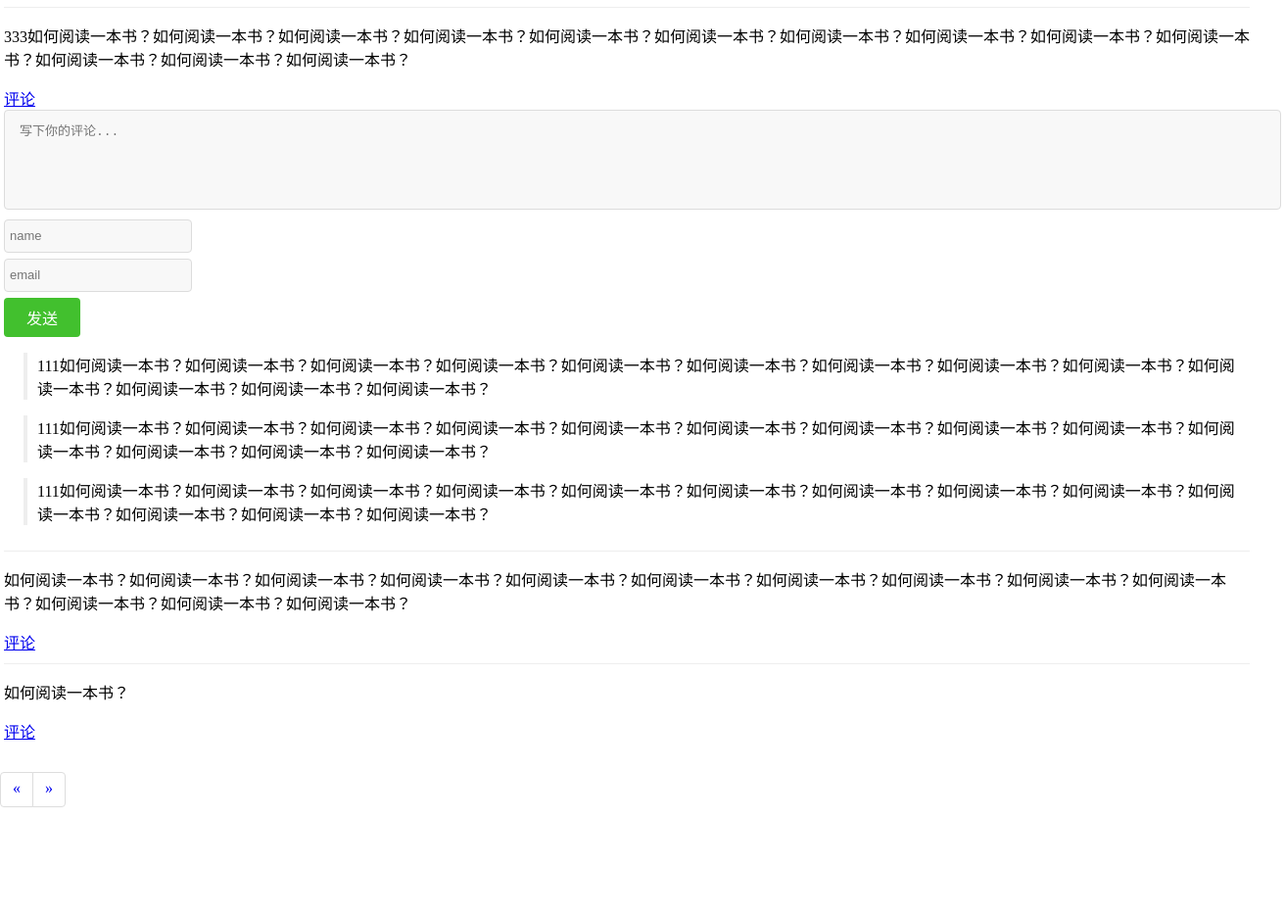
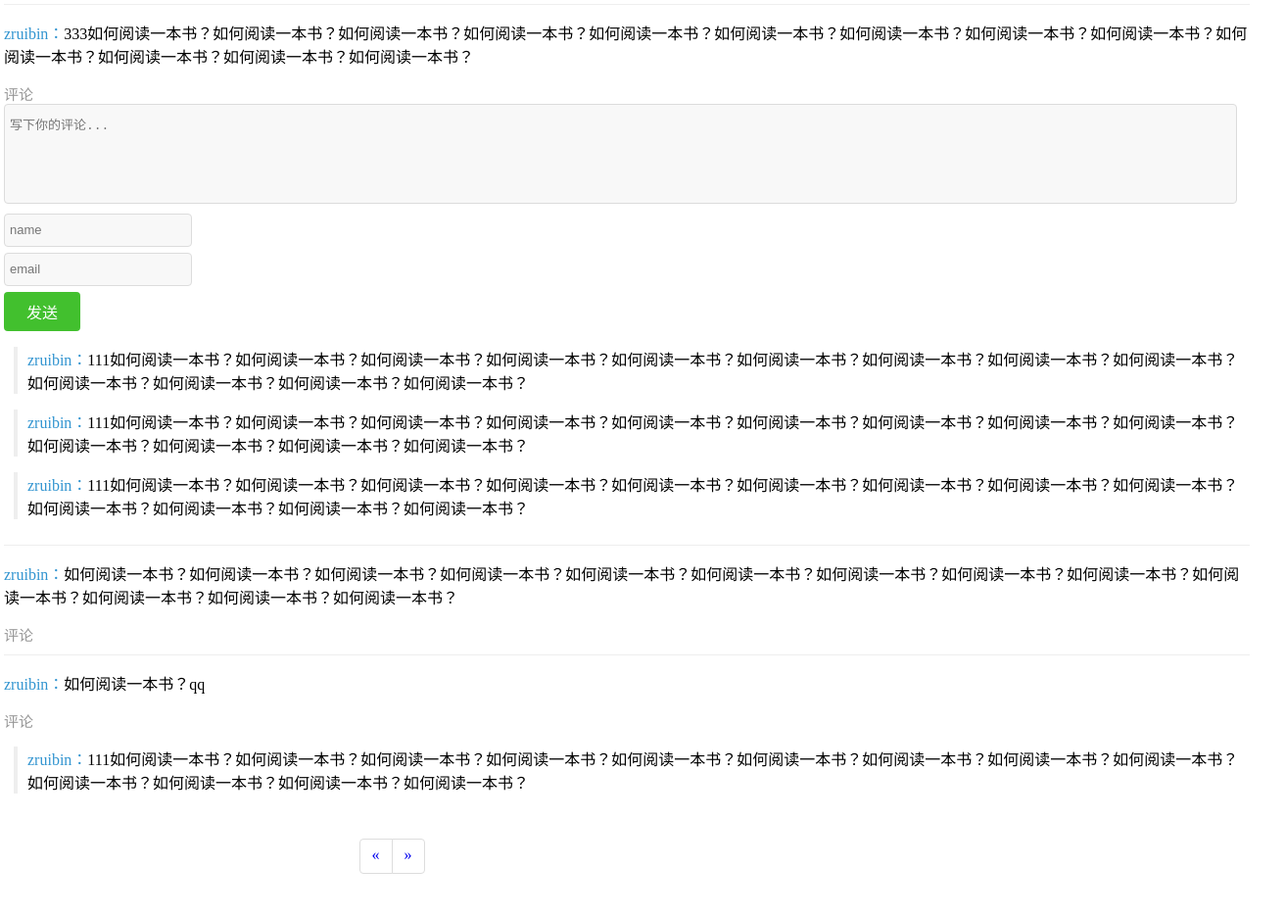
Before and after one commit to zruibin/zruibin.cn_Comment, a plain HTML site: page index.html in a window 1280 px wide. Shown: the part 676-1611 px from the top of the page at 98% size, 1312 px wide, since content can reach past the window. Before the commit the page ends 1560 px from the top, so only its background shows below. Drawn offline with Linux system fonts and the light colour scheme.

Commit message:
完成评论UI

```diff
--- a/comment.css
+++ b/comment.css
@@ -13,8 +13,8 @@ body {
 
 #commentBox textarea {
     /*border: 1px solid #F3F3F3;*/
-    padding: 10px 15px;
-    width: 100%;
+    padding: 10px 5px;
+    width: 98%;
     height: 80px;
     font-size: 13px;
     border: 1px solid #dcdcdc;
@@ -73,10 +73,26 @@ body {
     border-top: 1px solid #eee;
 }
 
+#comment article span {
+    color: #3194d0;
+}
+
+#comment article a {
+    color: #969696;
+    vertical-align: middle;
+    font-size: 15px;
+    text-decoration:none;
+}
+
+#comment article a:hover{
+    color: #333;
+    text-decoration:none;
+}
+
 .comment_reply {
     border-left: 4px solid #eee;
     padding-left: 10px;
-    margin-left: 20px;
+    margin-left: 10px;
     margin-top: 0px;
     margin-bottom: 0px;
     padding-top: 0px;
@@ -93,6 +109,7 @@ body {
     min-width:50px;
     max-width:800px;
     font-size: 16px;
+    text-align: center;
 }
 
 .comment_pagelist>ul {
--- a/index.html
+++ b/index.html
@@ -34,7 +34,7 @@
 
     <article>
         <hr>
-        <p>如何阅读一本书？如何阅读一本书？如何阅读一本书？如何阅读一本书？如何阅读一本书？如何阅读一本书？如何阅读一本书？如何阅读一本书？如何阅读一本书？如何阅读一本书？如何阅读一本书？如何阅读一本书？如何阅读一本书？</p>
+        <p><span>zruibin：</span>如何阅读一本书？如何阅读一本书？如何阅读一本书？如何阅读一本书？如何阅读一本书？如何阅读一本书？如何阅读一本书？如何阅读一本书？如何阅读一本书？如何阅读一本书？如何阅读一本书？如何阅读一本书？如何阅读一本书？</p>
         <a class="more" href="#">评论</a>
 
         <div id="commentBox">
@@ -51,7 +51,7 @@
 
     <article>
         <hr>
-        <p>333如何阅读一本书？如何阅读一本书？如何阅读一本书？如何阅读一本书？如何阅读一本书？如何阅读一本书？如何阅读一本书？如何阅读一本书？如何阅读一本书？如何阅读一本书？如何阅读一本书？如何阅读一本书？如何阅读一本书？</p>
+        <p><span>zruibin：</span>333如何阅读一本书？如何阅读一本书？如何阅读一本书？如何阅读一本书？如何阅读一本书？如何阅读一本书？如何阅读一本书？如何阅读一本书？如何阅读一本书？如何阅读一本书？如何阅读一本书？如何阅读一本书？如何阅读一本书？</p>
         <a class="more" href="#">评论</a>
         <div id="commentBox">
             <textarea rows="6" type="text" placeholder="写下你的评论..."></textarea>
@@ -64,26 +64,29 @@
             <div><button class="btn btn-send">发送</button></div>
         </div>
         <div class="comment_reply">
-            <p>111如何阅读一本书？如何阅读一本书？如何阅读一本书？如何阅读一本书？如何阅读一本书？如何阅读一本书？如何阅读一本书？如何阅读一本书？如何阅读一本书？如何阅读一本书？如何阅读一本书？如何阅读一本书？如何阅读一本书？</p>
+            <p><span>zruibin：</span>111如何阅读一本书？如何阅读一本书？如何阅读一本书？如何阅读一本书？如何阅读一本书？如何阅读一本书？如何阅读一本书？如何阅读一本书？如何阅读一本书？如何阅读一本书？如何阅读一本书？如何阅读一本书？如何阅读一本书？</p>
         </div>
         <div class="comment_reply">
-            <p>111如何阅读一本书？如何阅读一本书？如何阅读一本书？如何阅读一本书？如何阅读一本书？如何阅读一本书？如何阅读一本书？如何阅读一本书？如何阅读一本书？如何阅读一本书？如何阅读一本书？如何阅读一本书？如何阅读一本书？</p>
+            <p><span>zruibin：</span>111如何阅读一本书？如何阅读一本书？如何阅读一本书？如何阅读一本书？如何阅读一本书？如何阅读一本书？如何阅读一本书？如何阅读一本书？如何阅读一本书？如何阅读一本书？如何阅读一本书？如何阅读一本书？如何阅读一本书？</p>
         </div>
         <div class="comment_reply">
-            <p>111如何阅读一本书？如何阅读一本书？如何阅读一本书？如何阅读一本书？如何阅读一本书？如何阅读一本书？如何阅读一本书？如何阅读一本书？如何阅读一本书？如何阅读一本书？如何阅读一本书？如何阅读一本书？如何阅读一本书？</p>
+            <p><span>zruibin：</span>111如何阅读一本书？如何阅读一本书？如何阅读一本书？如何阅读一本书？如何阅读一本书？如何阅读一本书？如何阅读一本书？如何阅读一本书？如何阅读一本书？如何阅读一本书？如何阅读一本书？如何阅读一本书？如何阅读一本书？</p>
         </div>
     </article>
 
     <article>
         <hr>
-        <p>如何阅读一本书？如何阅读一本书？如何阅读一本书？如何阅读一本书？如何阅读一本书？如何阅读一本书？如何阅读一本书？如何阅读一本书？如何阅读一本书？如何阅读一本书？如何阅读一本书？如何阅读一本书？如何阅读一本书？</p>
+        <p><span>zruibin：</span>如何阅读一本书？如何阅读一本书？如何阅读一本书？如何阅读一本书？如何阅读一本书？如何阅读一本书？如何阅读一本书？如何阅读一本书？如何阅读一本书？如何阅读一本书？如何阅读一本书？如何阅读一本书？如何阅读一本书？</p>
         <a class="more" href="#">评论</a>
     </article>
 
     <article>
         <hr>
-        <p>如何阅读一本书？</p>
+        <p><span>zruibin：</span>如何阅读一本书？qq</p>
         <a class="more" href="#">评论</a>
+        <div class="comment_reply">
+            <p><span>zruibin：</span>111如何阅读一本书？如何阅读一本书？如何阅读一本书？如何阅读一本书？如何阅读一本书？如何阅读一本书？如何阅读一本书？如何阅读一本书？如何阅读一本书？如何阅读一本书？如何阅读一本书？如何阅读一本书？如何阅读一本书？</p>
+        </div>
     </article>
 
 
```
